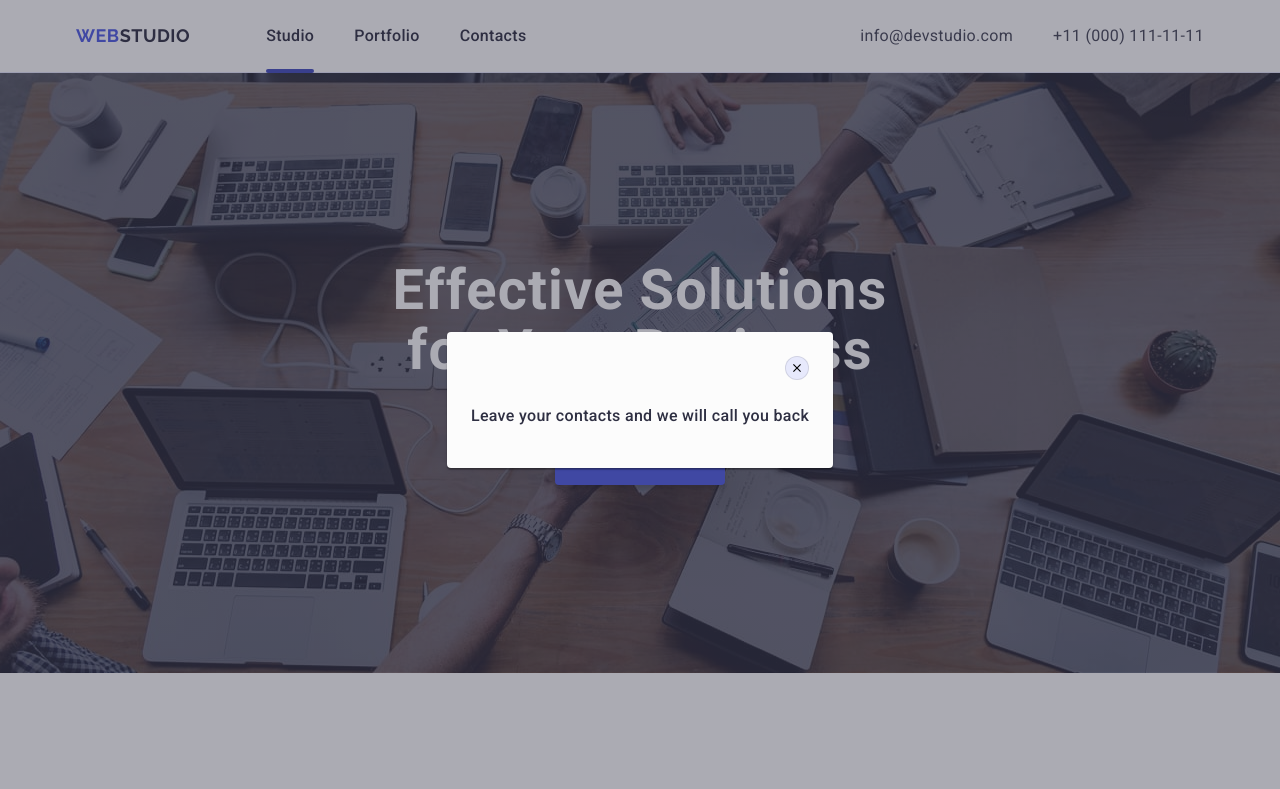
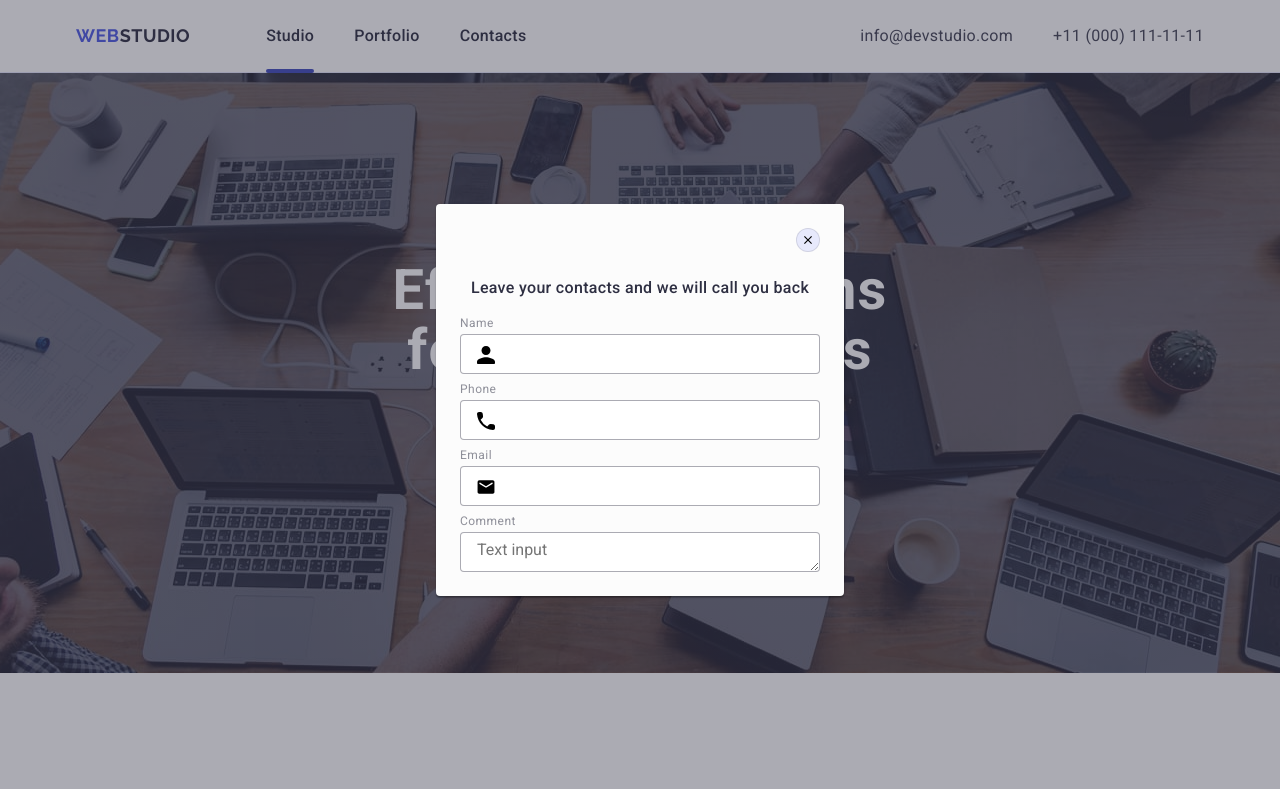
Before and after one commit to Kuchinskiy/goit-hw-05, a plain HTML site: page index.html in a window 1280 px wide. Shown: the top 789 px of the page. Drawn offline with nearby package versions, Linux system fonts and the light colour scheme.

Commit message:
add form fields

```diff
--- a/css/styles.css
+++ b/css/styles.css
@@ -494,8 +494,10 @@ section-title <<-- for #3, #4 sections*/
 .form-input {
 	width: 264px;
 	height: 40px;
+
 	margin-right: 24px;
-	padding: 8px 0 8px 16px;
+	padding: 8px 16px;
+
 	border-radius: 4px;
 	border: 1px solid #ffffff;
 	background-color: transparent;
@@ -598,3 +600,41 @@ section-title <<-- for #3, #4 sections*/
 
 	margin-bottom: 16px;
 }
+
+.form-modal {
+	width: 100%;
+	display: flex;
+	flex-direction: column;
+}
+
+.form-label {
+	font-size: 12px;
+	color: #8e8f99;
+	line-height: 1.17;
+	letter-spacing: 0.04em;
+
+	margin-bottom: 4px;
+}
+
+.input-wrapper {
+	position: relative;
+	margin-bottom: 8px;
+}
+
+.form-input-modal {
+	width: 360px;
+	height: 40px;
+
+	padding: 8px 16px;
+	cursor: pointer;
+
+	border-radius: 4px;
+	border: 1px solid rgba(46, 47, 66, 0.4);
+}
+
+.form-icon {
+	position: absolute;
+	top: 54%;
+	left: 17px;
+	transform: translateY(-54%);
+}
--- a/index.html
+++ b/index.html
@@ -348,7 +348,7 @@
 	</footer>
 
 	<!-- Modal window -->
-	 <div class="modal-overlay">
+	<div class="modal-overlay">
 		<div class="modal">
 			<button class="modal-btn-close">
 				<svg class="icon-close" width="8" height="8" aria-hidden="true">
@@ -356,7 +356,45 @@
 				</svg>
 			</button>
 			<h3 class="modal-title">Leave your contacts and we will call you back</h3>
+				<form class="form-modal">
+					<label class="form-label" for="input-name">Name</label>
+					<div class="input-wrapper">
+						<input class="form-input-modal" name="input-name" id="input-name" type="text" />
+						<svg class="form-icon" width="18" height="24">
+							<use href="./images/icons.svg#icon-person-modal"></use>
+						</svg>
+					</div>
+
+					<label class="form-label" for="input-phone">Phone</label>
+					<div class="input-wrapper">
+						<input class="form-input-modal" name="input-phone" id="input-phone" type="tel" />
+						<svg class="form-icon" width="18" height="24">
+							<use href="./images/icons.svg#icon-phone-modal"></use>
+						</svg>
+					</div>
+
+					<label class="form-label" for="input-email">Email</label>
+					<div class="input-wrapper">
+						<input class="form-input-modal" name="input-email" id="input-email" type="email" />
+						<svg class="form-icon" width="18" height="24">
+							<use href="./images/icons.svg#icon-email-modal"></use>
+						</svg>
+					</div>
+
+					<label class="form-label" for="textarea">Comment</label>
+					<textarea class="form-input-modal" rows="10" name="description" id="textarea" placeholder="Text input"></textarea>
+				</form>
 		</div>
 	 </div>
 </body>
 </html>
+
+<!-- <div class="form-field">
+  <label class="form-label" for="input-name">Field Name</label>
+  <div class="input-wrapper">
+    <input class="form-input" name="input-name" id="input-name" type="text" />
+    <svg class="form-icon" width="18" height="24">
+      <use href="./images/icons.svg#icon-name"></use>
+    </svg>
+  </div>
+</div> -->
```
